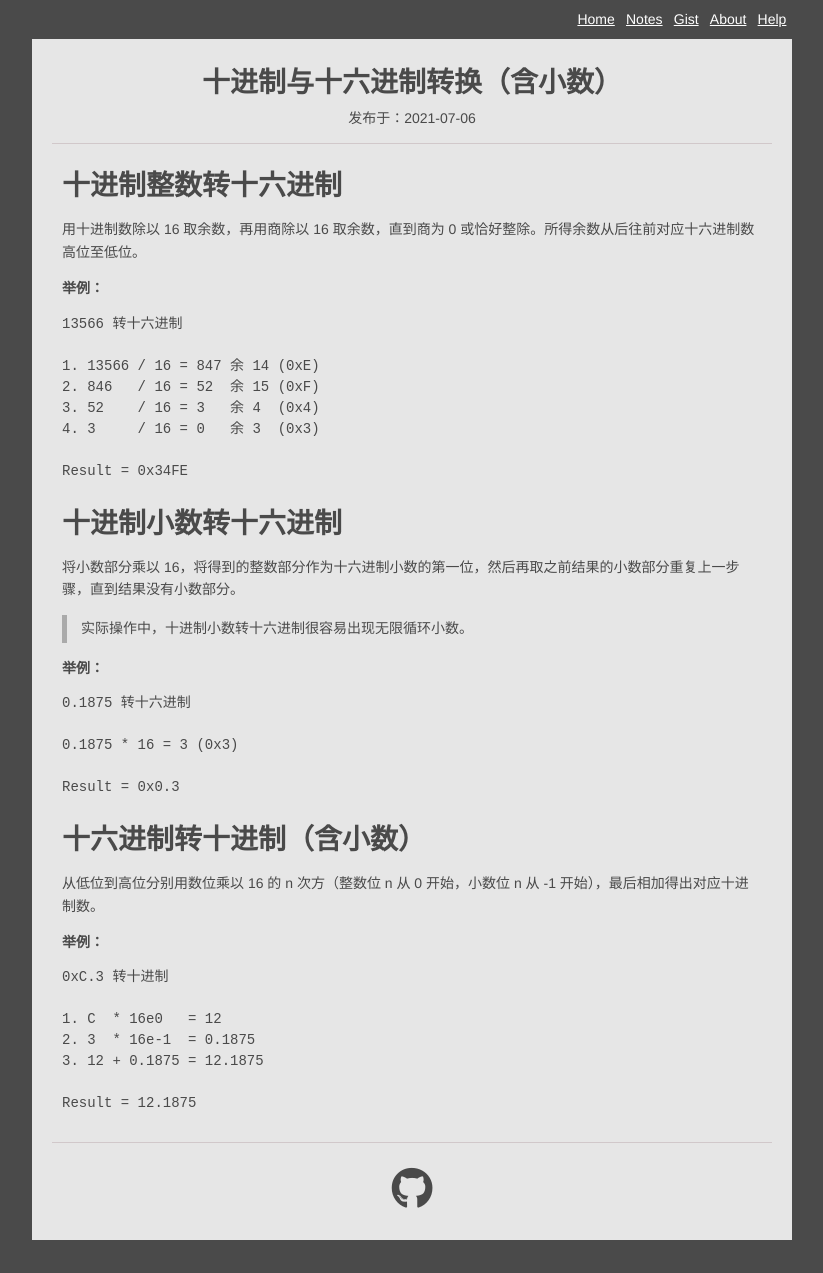
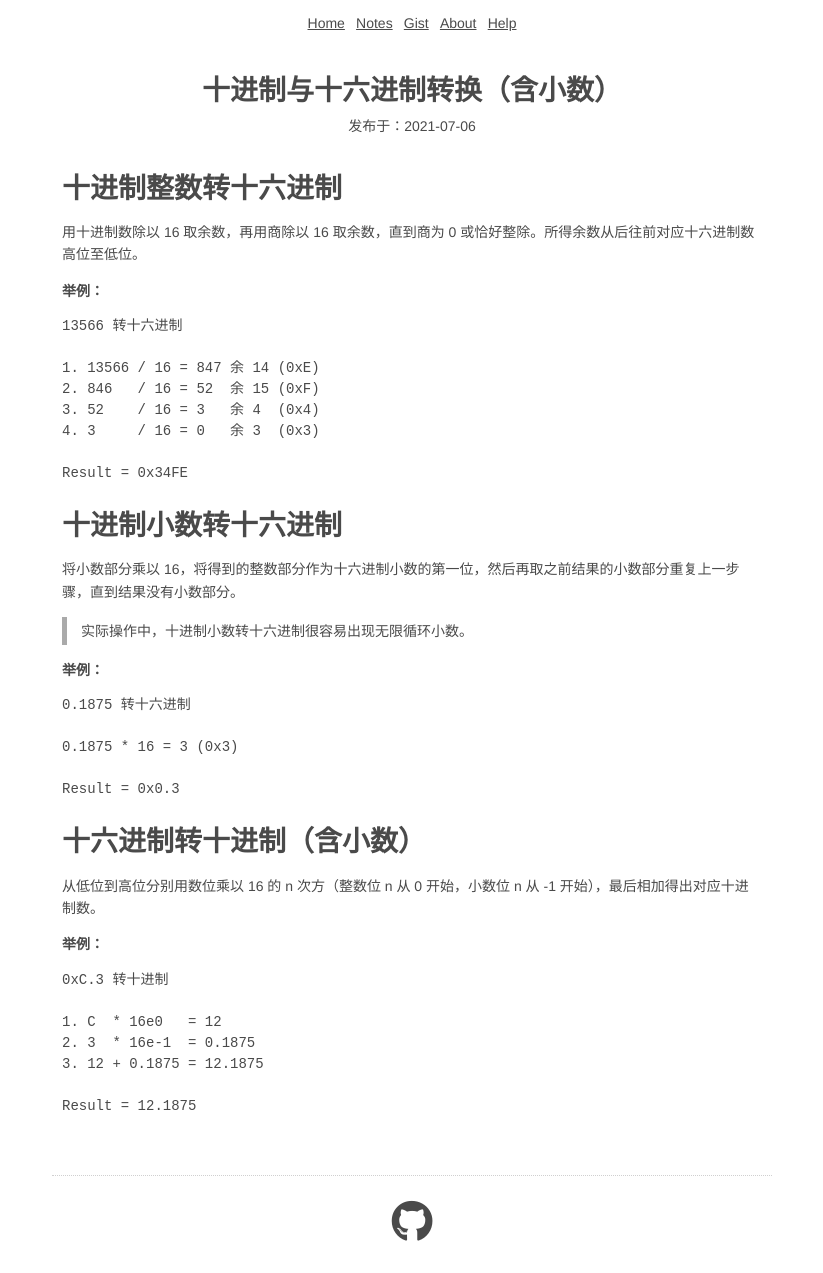
Before and after one commit to guodong000/guodong000.github.io, a Jekyll site: the page built from _posts/2021-07-06-dec-hex-conv.md, in a window 1280 px wide. Shown: the whole page, without its empty margins (228-1051 px from the left). Built offline with Jekyll 4.4.1, drawn with Linux system fonts in a browser that asks for light colours; comment, search, counter and statistics services are not loaded; before the commit the page ends 1240 px from its top, so only the background shows below that.

Commit message:
update themes

```diff
--- a/_config.yml
+++ b/_config.yml
@@ -50,12 +50,13 @@
   -
     scope:
       path: ""
-      type: pages
+      type: "pages"
     values:
       layout: "page"
   -
     scope:
       path: ""
-      type: posts
+      type: "posts"
     values:
       layout: "post"
+      comments: true
--- a/_layouts/page.html
+++ b/_layouts/page.html
@@ -3,7 +3,7 @@
 ---
 <h1 class="title">{{ page.title }}</h1>
 <p class="center">{{ page.date | date: "%Y-%m-%d" }}</p>
-<hr>
+<div class="mb30"></div>
 <article>
     {{ content }}
 </article>
--- a/_layouts/post.html
+++ b/_layouts/post.html
@@ -3,7 +3,29 @@
 ---
 <h1 class="title">{{ page.title }}</h1>
 <p class="center">发布于：{{ page.date | date: "%Y-%m-%d" }}</p>
-<hr>
+<div class="mb30"></div>
 <article>
     {{ content }}
 </article>
+
+{% if page.comments %}
+<div class="comments">
+    <div id="disqus_thread"></div>
+    <script>
+        /**
+        *  RECOMMENDED CONFIGURATION VARIABLES: EDIT AND UNCOMMENT THE SECTION BELOW TO INSERT DYNAMIC VALUES FROM YOUR PLATFORM OR CMS.
+        *  LEARN WHY DEFINING THESE VARIABLES IS IMPORTANT: https://disqus.com/admin/universalcode/#configuration-variables    */
+        var disqus_config = function () {
+        this.page.url = "{{ page.url }}";  // Replace PAGE_URL with your page's canonical URL variable
+        this.page.identifier = "{{ page.id }}"; // Replace PAGE_IDENTIFIER with your page's unique identifier variable
+        };
+        (function() { // DON'T EDIT BELOW THIS LINE
+        var d = document, s = d.createElement('script');
+        s.src = 'https://guodong000.disqus.com/embed.js';
+        s.setAttribute('data-timestamp', +new Date());
+        (d.head || d.body).appendChild(s);
+        })();
+    </script>
+    <noscript>Please enable JavaScript to view the <a href="https://disqus.com/?ref_noscript">comments powered by Disqus.</a></noscript>
+</div>
+{% endif %}
--- a/assets/css/main.css
+++ b/assets/css/main.css
@@ -70,43 +70,61 @@
 
 hr {
     border: 0;
-    border-bottom: 1px solid #d1c8ca;
+    border-bottom: 1px dotted #d0d0d0;
     margin: 1rem auto;
     width: 100%;
 }
 
+.mb20 {
+    margin-bottom: 20px;
+}
+
+.mb30 {
+    margin-bottom: 30px;
+}
+
 html {
     font: 14px/1.5 "PingFang SC","Helvetica Neue",Helvetica,Arial,"Microsoft Yahei","Hiragino Sans GB","Heiti SC","WenQuanYi Micro Hei",sans-serif;
-    background-color: #4A4A4A;
+    /* background-color: #4A4A4A; */
+    background-color: #FFFFFF;
     color: #4A4A4A;
 }
 
 body {
-    width: 760px;
+    /* width: 760px; */
     min-height: 100vh;
     margin: 0 auto;
     display: flex;
     flex-direction: column;
+    align-items: center;
 }
 
 nav.main {
-    height: 2.8rem;
+    width: 760px;
+    height: 3.4rem;
     display: flex;
     flex-direction: row;
     align-items: center;
-    justify-content: flex-end;
+    /* justify-content: flex-end; */
+    justify-content: center;
     margin: 0;
+    font-size: 1rem;
 }
 
 nav.main > a {
     margin: 0 .4rem;
     text-decoration: underline;
-    color: #FFFFFF;
+    color: #4A4A4A;
+}
+
+.comments {
+    padding-top: 30px;
 }
 
 .container {
+    width: 760px;
     padding: 20px;
-    background-color: #E6E6E6;
+    /* background-color: #E6E6E6; */
     display: flex;
     flex-direction: column;
     flex-grow: 1;
@@ -161,7 +179,7 @@
 }
 
 @media only screen and (max-width: 768px) {
-    body {
+    .container, nav.main {
         width: 100%;
     }
 }
--- a/notes.html
+++ b/notes.html
@@ -3,7 +3,7 @@
 title: Notes
 ---
 <h1 class="title">Dong's Notes</h1>
-<hr>
+<div class="mb30"></div>
 <ul class="posts">
     {% for post in site.posts %}
     <li>
```
Also changed, not shown: Gemfile.lock.
